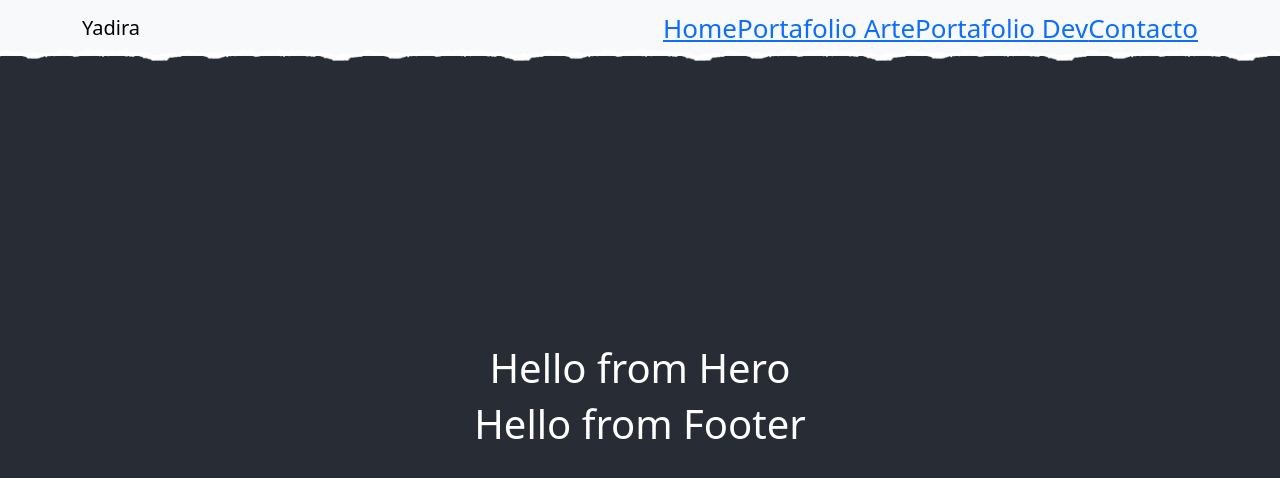
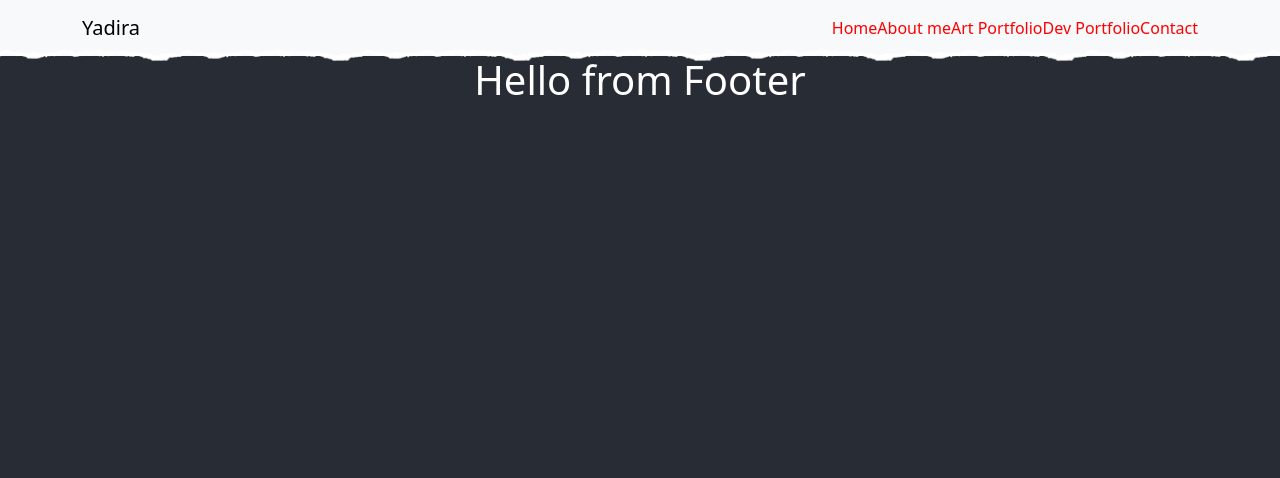
Before and after one commit to Yayiyi94/portfolio-3ddev, a React (Create React App) app: page / in a window 1280 px wide. Shown: the top 478 px of the page. Built offline with nearby package versions, Linux system fonts and the light colour scheme.

Commit message:
Create aboutme component, fixed CSS of navbar

```diff
--- /dev/null
+++ b/src/Aboutme.js
@@ -0,0 +1,10 @@
+import logo from "./logo.svg";
+import "./App.css";
+
+export default function Aboutme() {
+  return (
+    <div className="Aboutme">
+      <h1>Hello from Aboutme</h1>
+    </div>
+  );
+}
--- a/src/App.css
+++ b/src/App.css
@@ -2,12 +2,8 @@
   text-align: center;
   background-color: #282c34;
   min-height: 100vh;
-  display: flex;
-  flex-direction: column;
-  align-items: center;
   justify-content: center;
-  font-size: calc(10px + 2vmin);
-  color: white;
+  color: rgb(255, 255, 255);
 }
 
 nav::after {
@@ -20,6 +16,11 @@ nav::after {
   background: url("./images/Papercut-v2.png") repeat-x;
   background-size: contain; /* ajusta la escala del PNG */
   pointer-events: none;
+}
+
+.navbarText a {
+  color: red;
+  text-decoration: none;
 }
 @keyframes fadeIn {
   from {
--- a/src/App.js
+++ b/src/App.js
@@ -5,6 +5,7 @@ import Footer from "./Footer";
 import Contact from "./Contact";
 import ArtPortfolio from "./ArtPortfolio";
 import DevPortfolio from "./DevPortfolio";
+import Aboutme from "./Aboutme";
 import "./App.css";
 
 export default function App() {
@@ -13,14 +14,14 @@ export default function App() {
       <div className="App">
         <Navbar />
         <Routes>
-          {/* Página principal */}
+          /* Homepage */
           <Route path="/" element={<Hero />} />
-
-          {/* Portafolios separados */}
+          /* Aboutme page */
+          <Route path="/about" element={<Aboutme />} />
+          /* Portfolios */
           <Route path="/art" element={<ArtPortfolio />} />
           <Route path="/dev" element={<DevPortfolio />} />
-
-          {/* Contacto */}
+          /* Contact */
           <Route path="/contact" element={<Contact />} />
         </Routes>
 
--- a/src/Contact.js
+++ b/src/Contact.js
@@ -1,4 +1,3 @@
-import logo from "./logo.svg";
 import "./App.css";
 
 export default function Contact() {
--- a/src/DevPortfolio.js
+++ b/src/DevPortfolio.js
@@ -1,4 +1,3 @@
-import logo from "./logo.svg";
 import "./App.css";
 
 export default function DevPortfolio() {
--- a/src/Hero.js
+++ b/src/Hero.js
@@ -1,9 +1,7 @@
-import logo from "./logo.svg";
+import Navbar from "./Navbar";
 import "./App.css";
-import Navbar from "./Navbar";
 
 export default function Hero() {
-  <Navbar />;
   return (
     <div className="Hero">
       <h1>Hello from Hero</h1>
--- a/src/Navbar.js
+++ b/src/Navbar.js
@@ -1,10 +1,6 @@
 import React from "react";
 import { Navbar, Nav, Container } from "react-bootstrap";
-import Hero from "./Hero";
-import Footer from "./Footer";
-import Contact from "./Contact";
-import ArtPortfolio from "./ArtPortfolio";
-import DevPortfolio from "./DevPortfolio";
+
 import { Link } from "react-router-dom";
 import "./App.css";
 
@@ -15,16 +11,15 @@ export default function Navigation() {
         <Navbar.Brand href="#home">Yadira</Navbar.Brand>
         <Navbar.Toggle aria-controls="basic-navbar-nav" />
         <Navbar.Collapse id="basic-navbar-nav">
-          <Nav className="ms-auto">
+          <Nav className="ms-auto navbarText">
             <Link to="/">Home</Link>
-            <Link to="/art">Portafolio Arte</Link>
-            <Link to="/dev">Portafolio Dev</Link>
-            <Link to="/contact">Contacto</Link>
+            <Link to="/about">About me</Link>
+            <Link to="/art">Art Portfolio</Link>
+            <Link to="/dev">Dev Portfolio</Link>
+            <Link to="/contact">Contact</Link>
           </Nav>
         </Navbar.Collapse>
       </Container>
     </Navbar>
   );
 }
-
-<nav></nav>;
```
